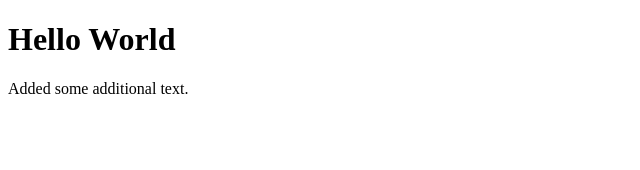
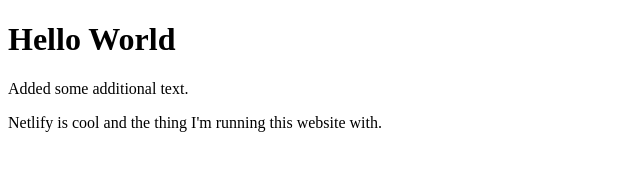
Before and after one commit to louiscierpial/MI_349_git-github_tutorial_9-21-2026, a plain HTML site: page index.html in a window 1280 px wide. Shown: the whole page, without its empty margins (0-640 px from the left). Drawn offline with Linux system fonts and the light colour scheme.

```diff
--- a/index.html
+++ b/index.html
@@ -8,5 +8,6 @@
 <body>
     <h1>Hello World</h1>
     <p>Added some additional text.</p>
+    <p>Netlify is cool and the thing I'm running this website with.</p>
 </body>
 </html>
```
